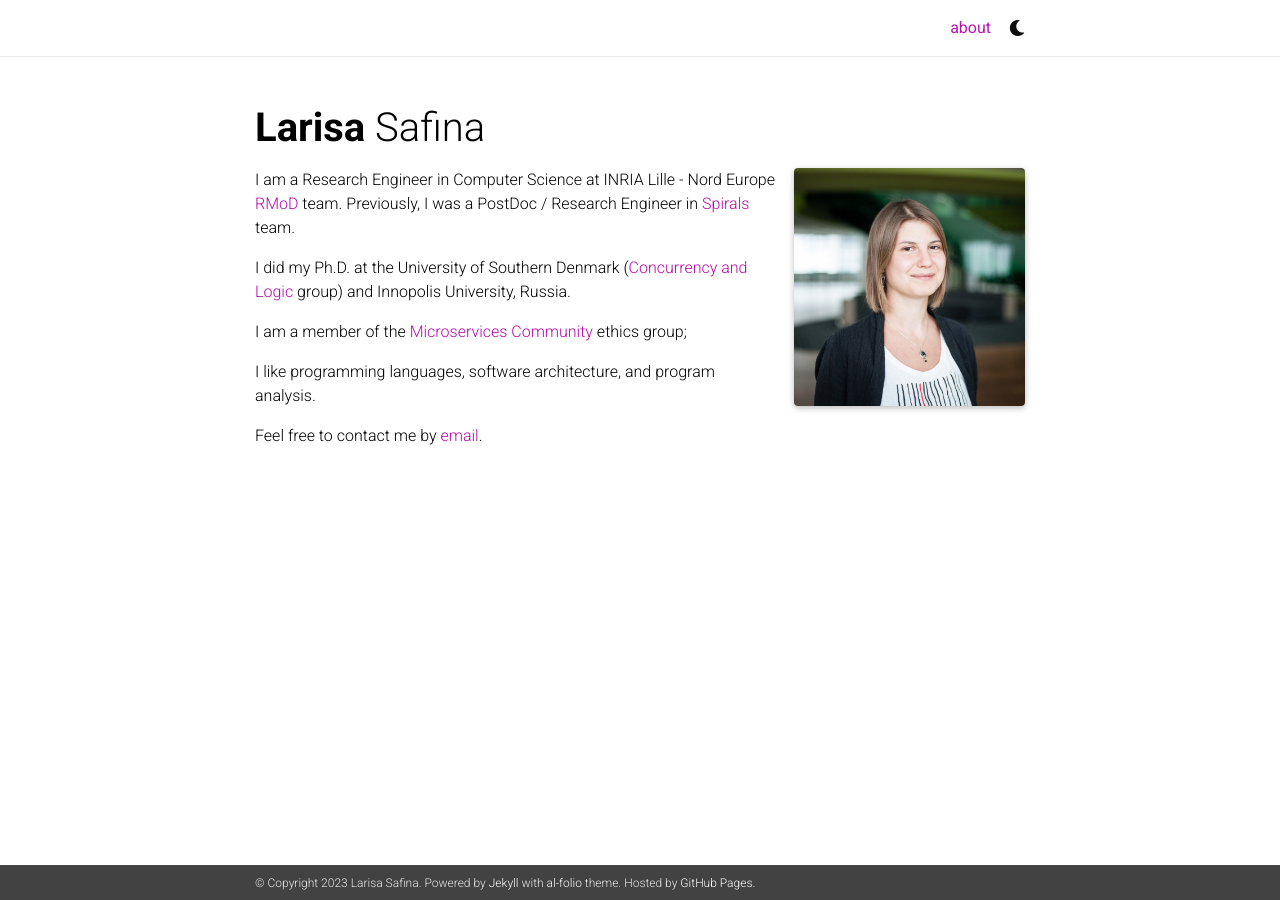
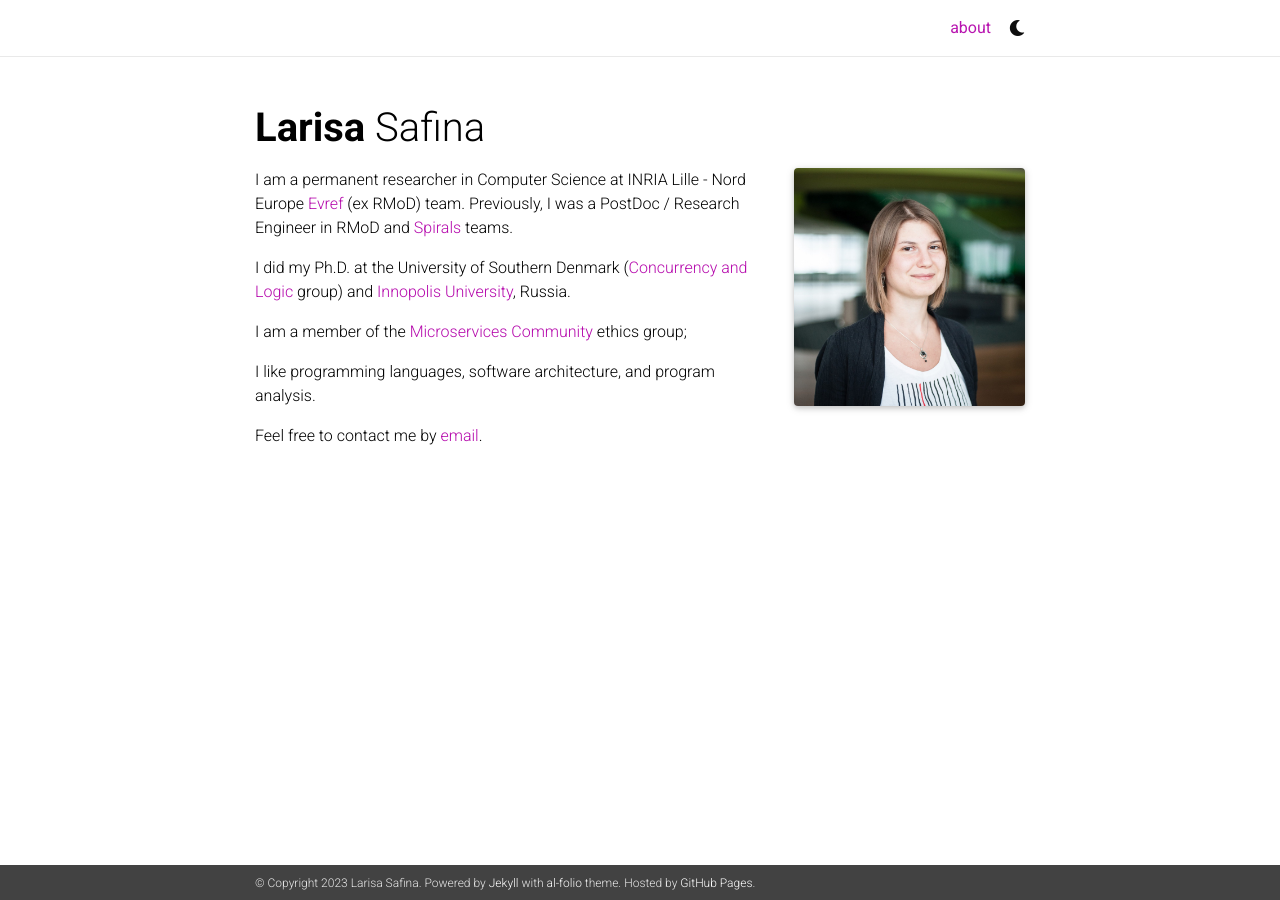
Before and after one commit to lsafina/lsafina.github.io, a Jekyll site: the page built from _pages/about.md, in a window 1280 px wide. Built offline with Jekyll 4.4.1, drawn with Linux system fonts in a browser that asks for light colours; nearby versions of some CDN libraries; a style sheet for code colours, icons or effects is not loaded.

Commit message:
Update about.md

```diff
--- a/_pages/about.md
+++ b/_pages/about.md
@@ -14,10 +14,10 @@ selected_papers: false # includes a list of papers marked as "selected={true}"
 social: true  # includes social icons at the bottom of the page
 ---
 
-I am a Research Engineer in Computer Science at INRIA Lille - Nord Europe [RMoD](https://rmod.gitlabpages.inria.fr/website/) team.
-Previously, I was a PostDoc / Research Engineer in [Spirals](https://team.inria.fr/spirals/) team.
+I am a permanent researcher in Computer Science at INRIA Lille - Nord Europe [Evref](https://rmod.gitlabpages.inria.fr/website/) (ex RMoD) team.
+Previously, I was a PostDoc / Research Engineer in RMoD and [Spirals](https://team.inria.fr/spirals/) teams.
 
-I did my Ph.D. at the University of Southern Denmark ([Concurrency and Logic](https://acp.sdu.dk) group) and Innopolis University, Russia.
+I did my Ph.D. at the University of Southern Denmark ([Concurrency and Logic](https://acp.sdu.dk) group) and [Innopolis University](https://innopolis.university/en/), Russia.
 
 I am a member of the [Microservices Community](https://www.microservices.community) ethics group;
 
```
